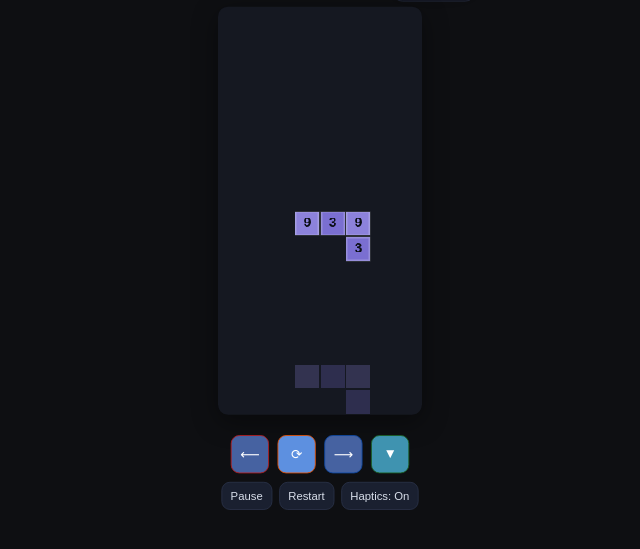
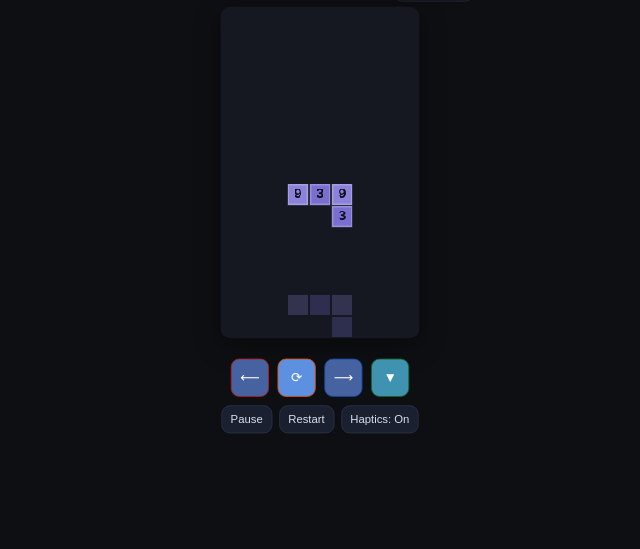
Before and after one commit to Emi-Kikuno/SquareCube, a plain HTML site: page game.html in a window 1280 px wide. Shown: the part 121-670 px from the top of the page, without its empty margins (320-960 px from the left). Drawn offline with Linux system fonts and the light colour scheme.

Commit message:
Update game.html

```diff
--- a/game.html
+++ b/game.html
@@ -363,11 +363,11 @@ let boardSetting = params.get('board') || "8x16";
 
 let W = 10, H = 20;
 if (boardSetting === "8x16") {
-  W = 8;
-  H = 16;
+  W = 9;
+  H = 15;
 } else if (boardSetting === "12x24") {
   W = 12;
-  H = 24;
+  H = 18;
 }
 
 // Target display size based on classic 8x16 @ 30px = 240x480
```
